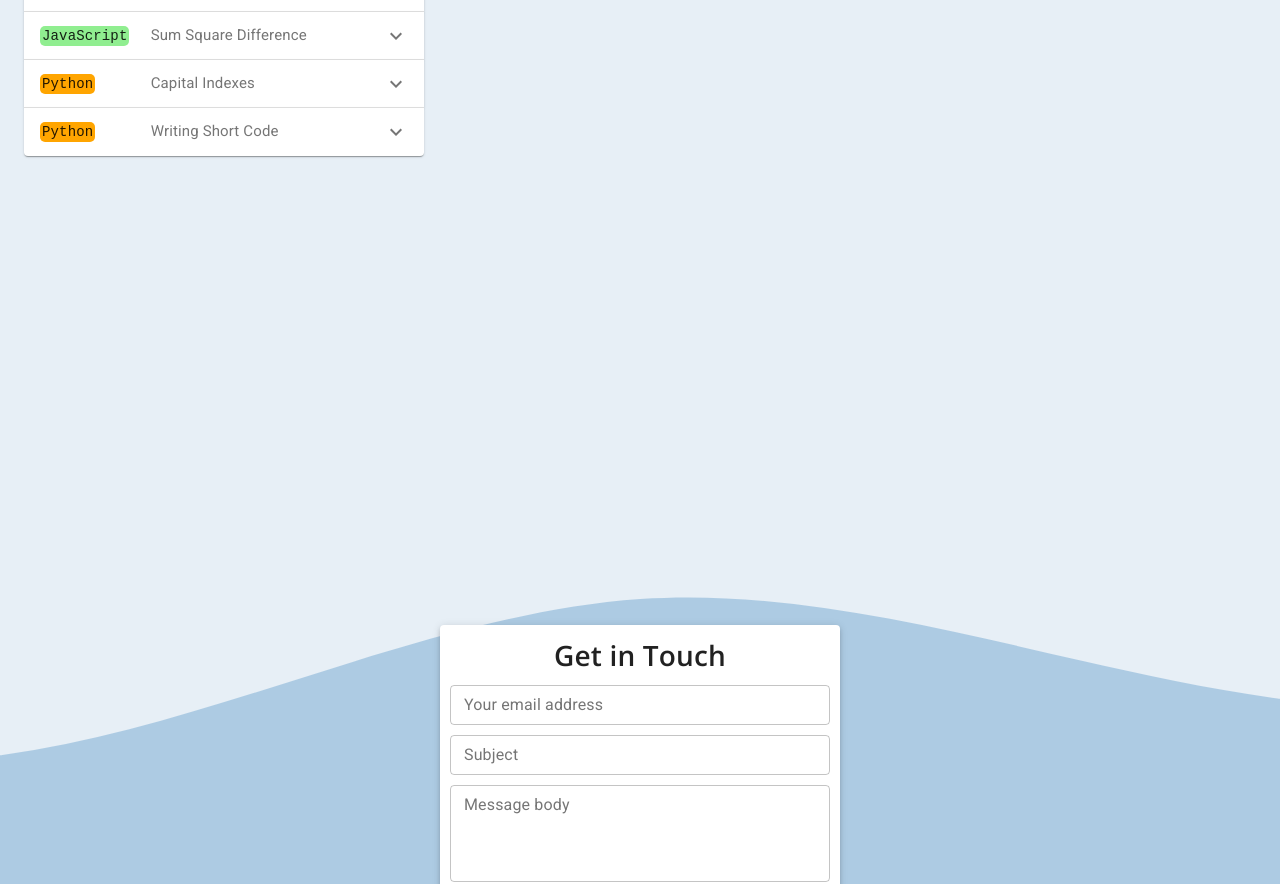
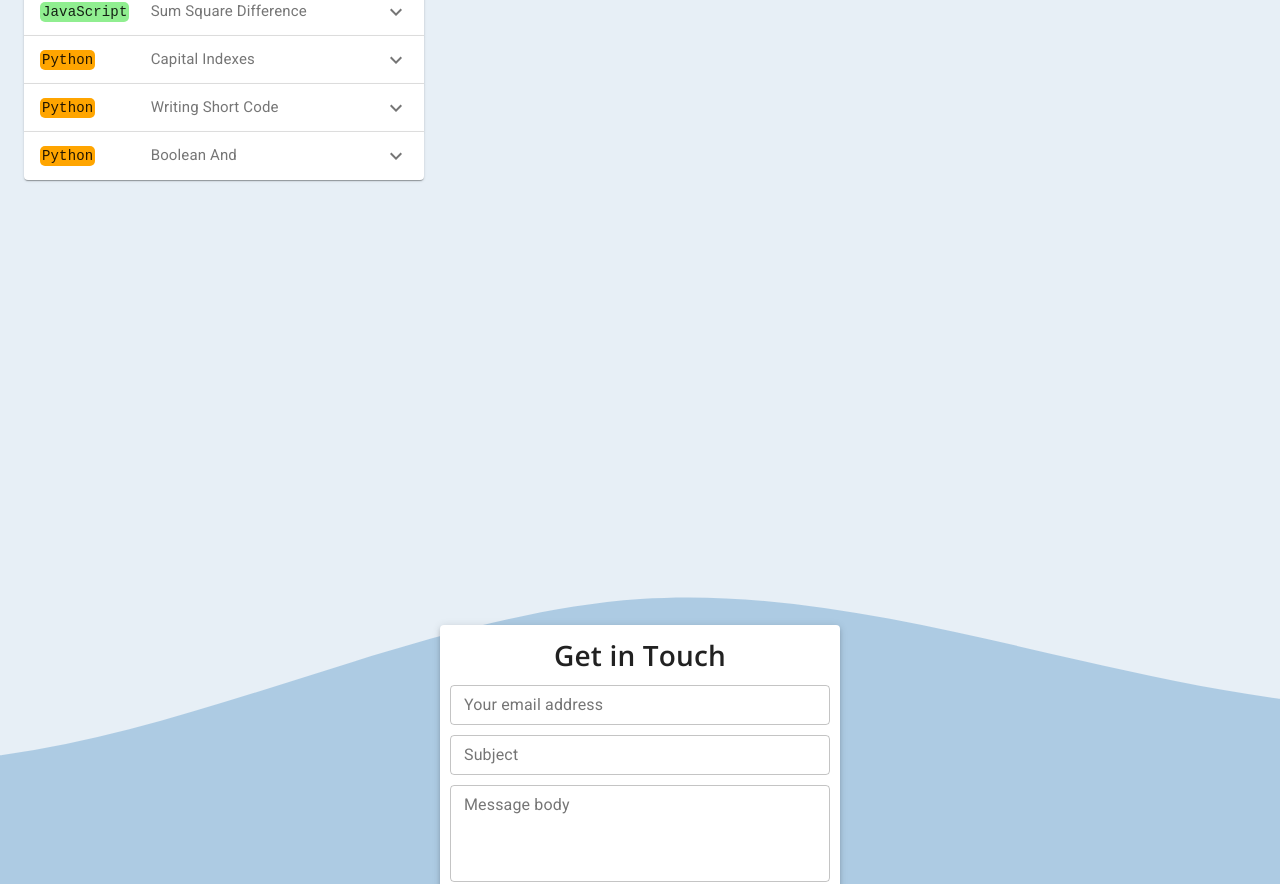
Before and after one commit to KVN2099/landing-page, a React (Create React App) app: page / in a window 1280 px wide. Shown: the part 2134-3018 px from the top of the page. Built offline with nearby package versions, Linux system fonts and the light colour scheme.

Commit message:
Added a new challenge

```diff
--- a/src/assets/Info/challenges.js
+++ b/src/assets/Info/challenges.js
@@ -47,6 +47,13 @@ const easy = [
             "name": "Writing Short Code",
             "description": "Define a function named convert that takes a list of numbers as its only parameter and returns a list of each number converted to a string.",
             "link": "https://github.com/KVN2099/Python-Challenges/tree/main/Easy/Writing%20Short%20Code"
+        },
+        {
+            "id": "panel-easy8",
+            "type": "Python",
+            "name": "Boolean And",
+            "description": "Define a function named triple_and that takes three parameters and returns True only if they are all True and False otherwise.",
+            "link": "https://github.com/KVN2099/Python-Challenges/tree/main/Easy/Boolean%20And"
         }
 ]
 
```
